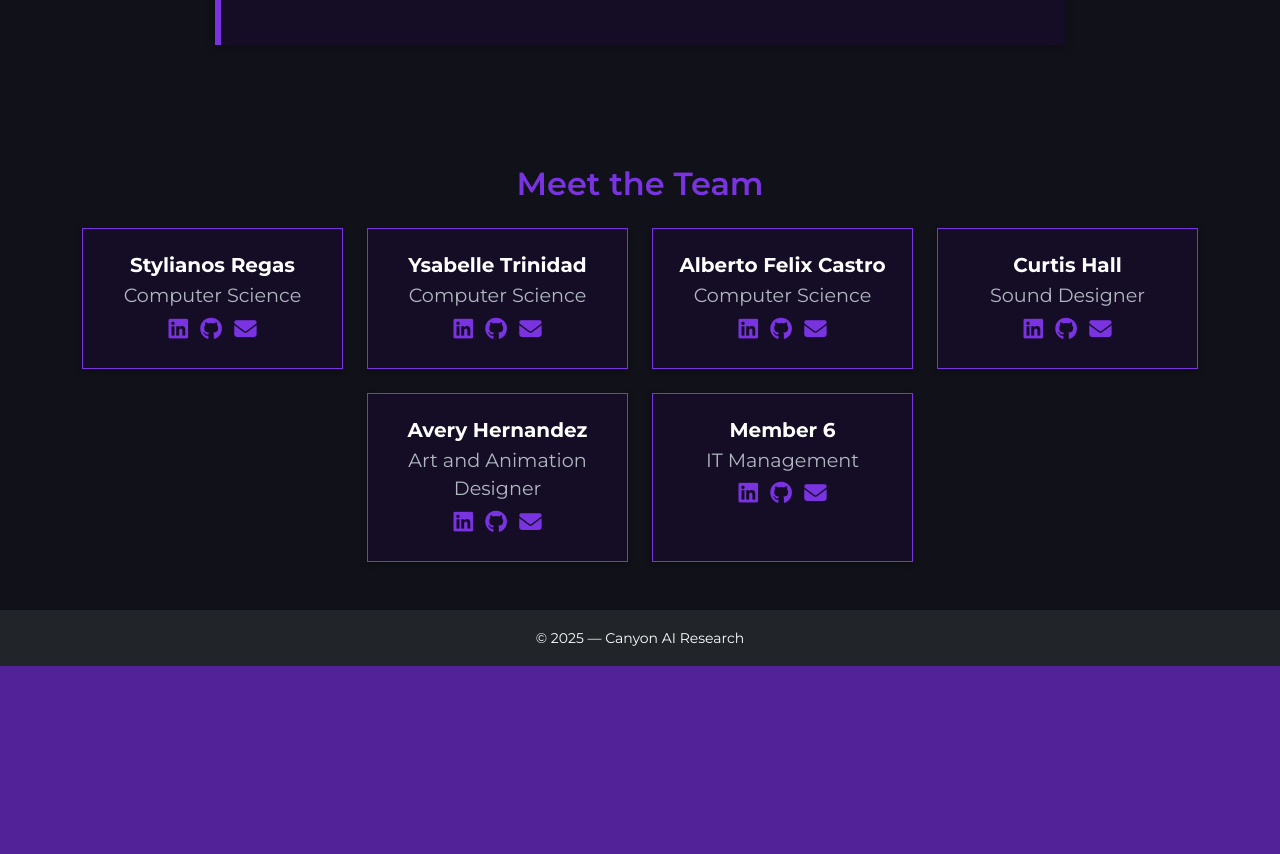
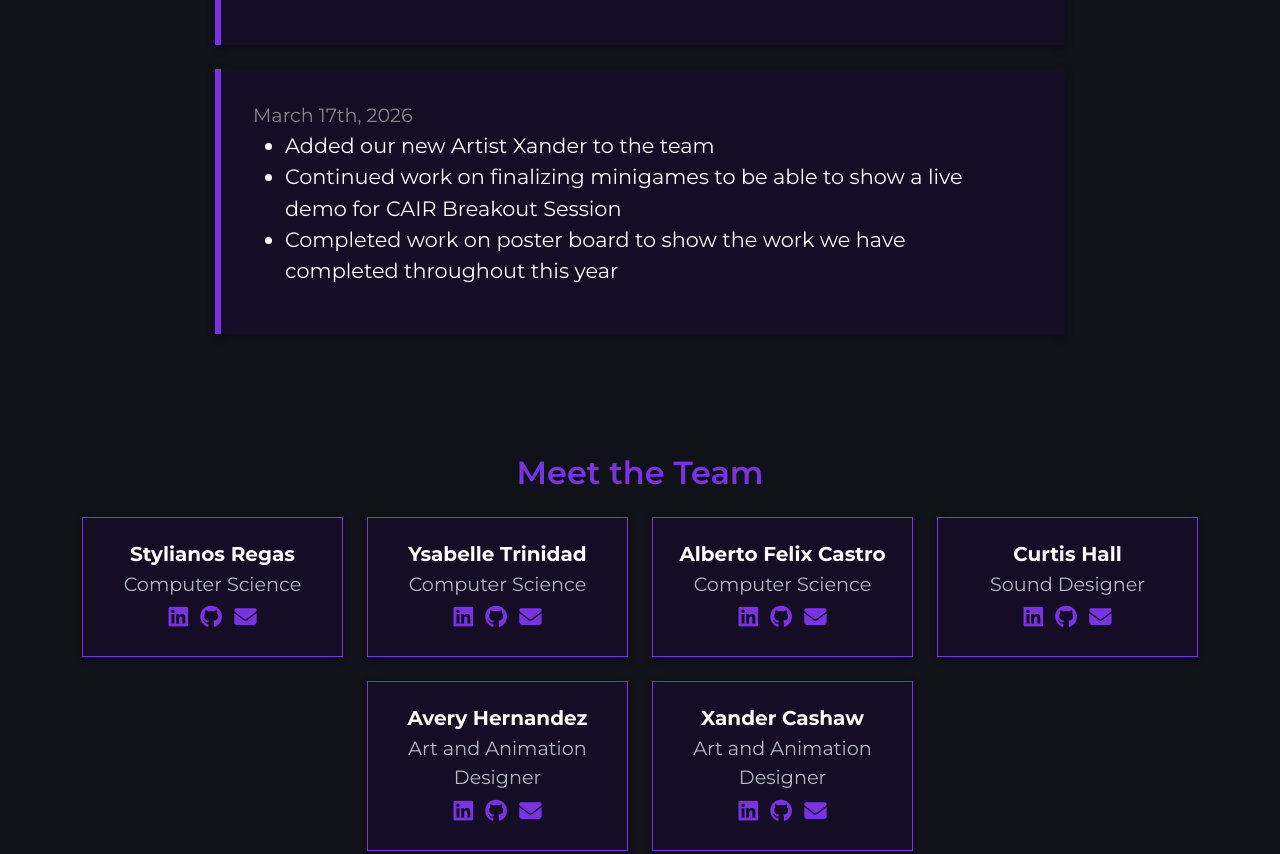
Before and after one commit to aigcu/Nursing-Simulator-Website, a website: page index.html in a window 1280 px wide. Shown: the part 5585-6439 px from the top of the page. Before the commit the page ends 6251 px from the top, so only its background shows below. Drawn offline with nearby package versions, Linux system fonts and the light colour scheme.

Commit message:
added weekly update and newest member to website

```diff
--- a/index.html
+++ b/index.html
@@ -246,6 +246,17 @@
 
             </div>
 
+            <div class="update-box mx-auto" style="max-width:850px;">
+                <p class="mb-0" id="projectUpdate">March 17th, 2026</p>
+                <ul>
+                    <li>Added our new Artist Xander to the team</li>
+                    <li>Continued work on finalizing minigames to be able to show a live demo for CAIR Breakout Session</li>
+                    <li>Completed work on poster board to show the work we have completed throughout this year</li>
+                </ul>
+
+            </div>
+
+
 
             <!---
             <div class="update-box mx-auto" style="max-width:850px;">
@@ -317,16 +328,16 @@
                         <div>
                             <a href="https://www.linkedin.com/in/avery-h-10ba51389/" class="icons me-2"><i class="fab fa-linkedin"></i></a>
                             <a href="https://github.com/The-EpicCat" class="icons me-2"><i class="fab fa-github"></i></a>
-                            <a href="mailto:avery.e.hernandez@gmail.com" class="icons"><i class="fas fa-envelope"></i></a>
+                            <a href="mailto:ahernandez879@my.gcu.edu" class="icons"><i class="fas fa-envelope"></i></a>
                         </div>
                     </div>
                 </div>
                 <div class="col-sm-6 col-md-4 col-lg-3">
                     <div class="member-card text-center h-100">
-                        <h5 class="fw-bold mb-1">Member 6</h5>
-                        <p class="text-muted mb-2">IT Management</p>
+                        <h5 class="fw-bold mb-1">Xander Cashaw</h5>
+                        <p class="text-muted mb-2">Art and Animation Designer</p>
                         <div>
-                            <a href="#" class="icons me-2"><i class="fab fa-linkedin"></i></a>
+                            <a href="https://www.linkedin.com/in/xander-cashaw-5b23533b2/" class="icons me-2"><i class="fab fa-linkedin"></i></a>
                             <a href="#" class="icons me-2"><i class="fab fa-github"></i></a>
                             <a href="mailto:member4@example.com" class="icons"><i class="fas fa-envelope"></i></a>
                         </div>
```
